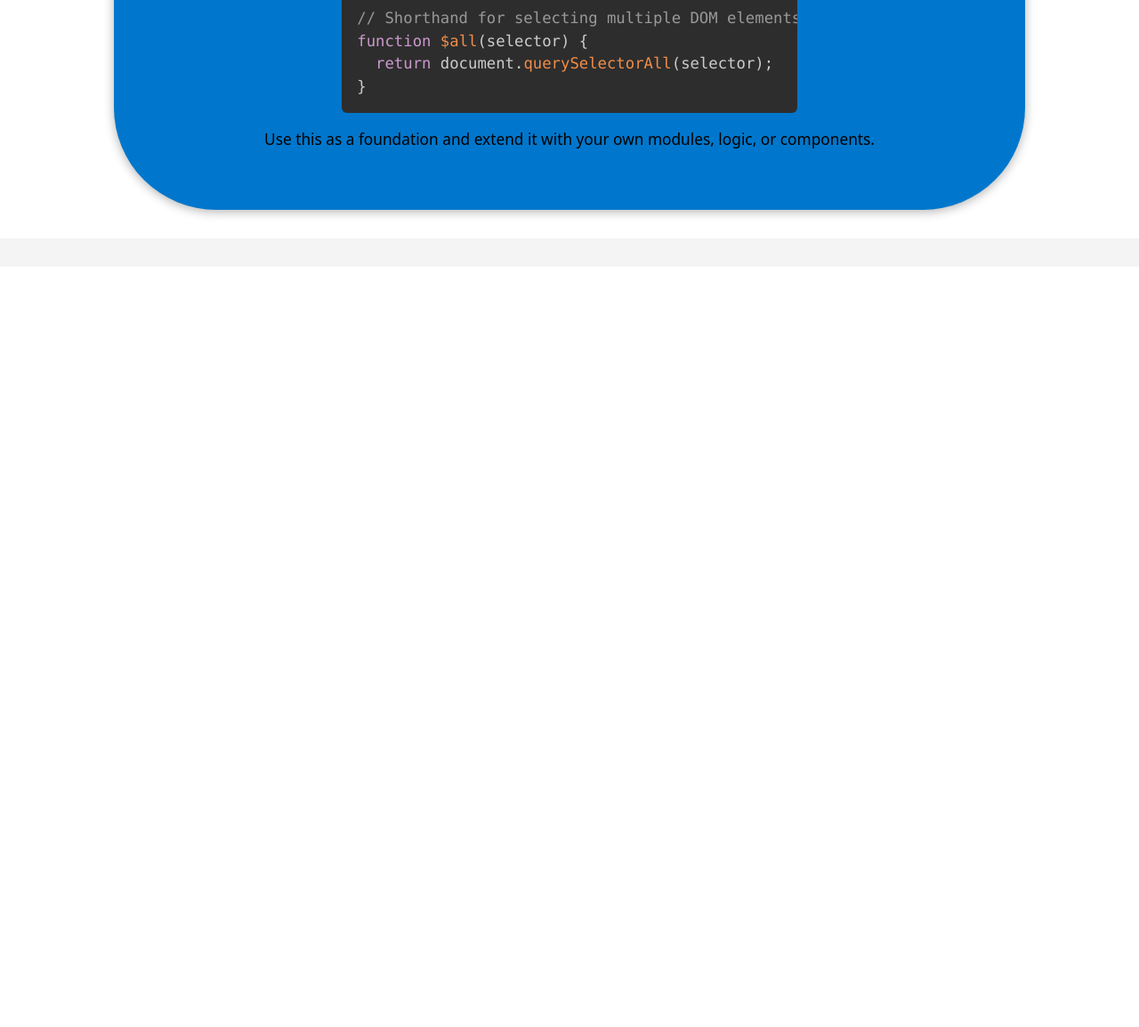
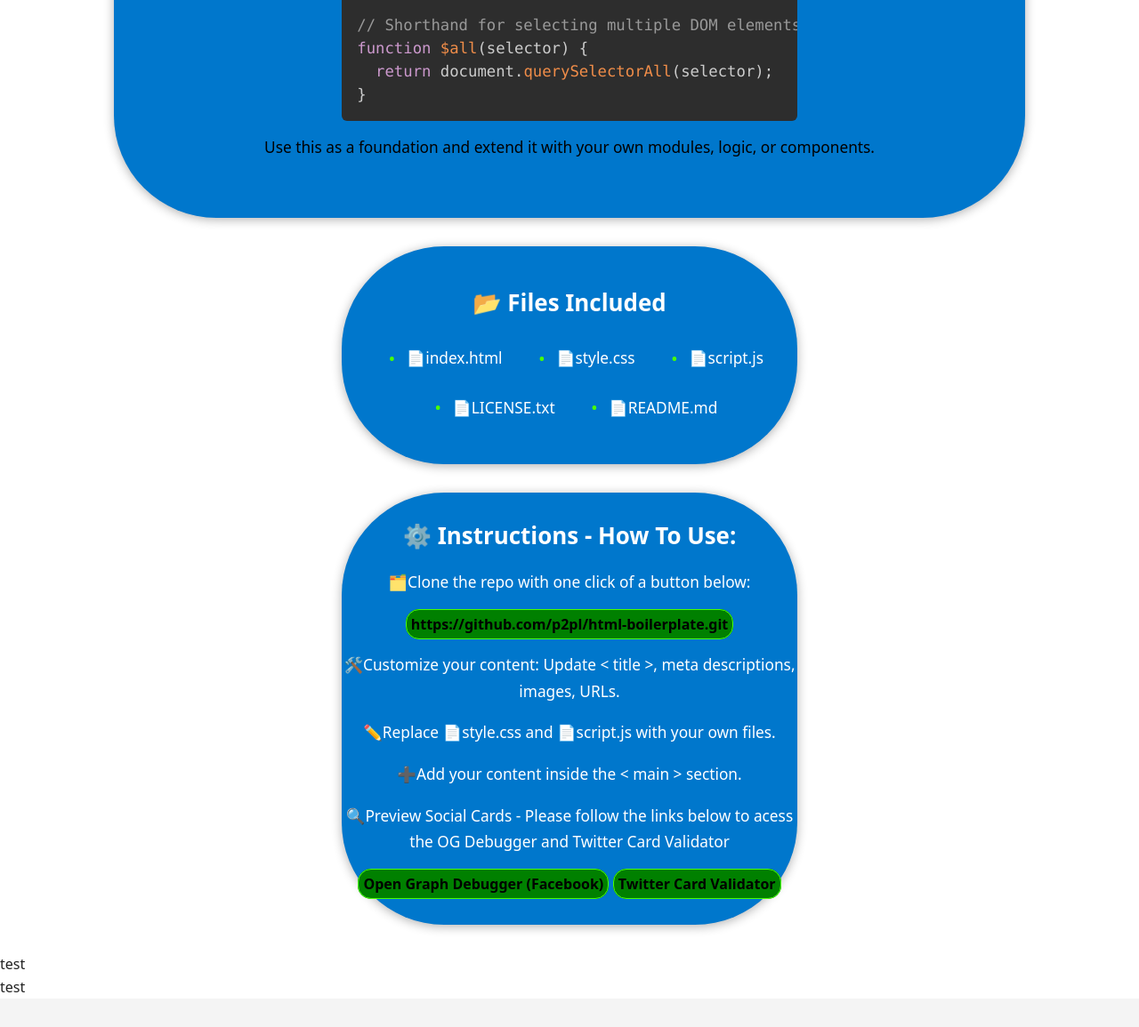
Before and after one commit to p2pl/html-boilerplate, a plain HTML site: page index.html in a window 1280 px wide. Shown: the part 2779-3934 px from the top of the page at 89% size. Before the commit the page ends 3079 px from the top, so only its background shows below. Drawn offline with nearby package versions, Linux system fonts and the light colour scheme.

Commit message:
further upgrades to the user interface

```diff
--- a/index.html
+++ b/index.html
@@ -167,6 +167,7 @@ standards mode (as opposed to quirks mode).--&gt;
     <section class="jspart">
       <div class="jspartcontent">
         <h2>🧠 JAVA SCRIPT- Script.js</h2>
+        <hr>
         <p>An educational JavaScript boilerplate featuring a modular, well-commented script.js structure designed to streamline the development of interactive front-end features.<br>
           Ideal for teaching clean code practices, event-driven logic, and DOM manipulation in modern JavaScript workflows.
         <br>
@@ -174,7 +175,6 @@ standards mode (as opposed to quirks mode).--&gt;
         This educational JavaScript starter file provides a simple, easy-to-understand script.js template to help you begin adding interactivity to your web projects.<br>
         It's a great way to learn how JavaScript works—step by step—with clean code and helpful comments throughout.
         </p>
-        <hr>
         <h2>✅ Features:</h2>
         <div class="bullet-list-inline">
         <span>DOMContentLoaded wrapper to ensure scripts run only after the DOM is fully loaded</span>
@@ -260,6 +260,37 @@ try {
       </code></pre>
       <p class="jsadvice">Use this as a foundation and extend it with your own modules, logic, or components.</p>
     </section>
+    <!---------------------------------------------END-OF-SECTION--------------------------------------------------------------------------------------->
+    <!---------------------------------------------START-OF-SECTION--------------------------------------------------------------------------------------->
+    <section class="filessection">
+      <div class="filespart">
+        <h2>📂 Files Included</h2>
+        <div class="bullet-list-inline">
+          <span>📄index.html</span>
+          <span>📄style.css</span>
+          <span>📄script.js</span>
+          <span>📄LICENSE.txt</span>
+          <span>📄README.md</span>
+        </div>
+      </div>
+    </section>
+    <section class="howtosection">
+      <div class="howto">
+        <h2>⚙️ Instructions - How To Use:</h2>
+        <p>🗂️Clone the repo with one click of a button below:</p>
+        <a class="clonebtn" href="#">https://github.com/p2pl/html-boilerplate.git</a>
+        <p>🛠️Customize your content: Update < title >, meta descriptions, images, URLs.</p>
+        <p>✏️Replace 📄style.css and 📄script.js with your own files.</p>
+        <p>➕Add your content inside the < main > section.</p>
+        <p>🔍Preview Social Cards - Please follow the links below to acess the OG Debugger and Twitter Card Validator</p>
+        <a class="clonebtn" href="#">Open Graph Debugger (Facebook)</a>
+        <a class="clonebtn" href="#">Twitter Card Validator</a>
+      </div>
+    </section>
+    <section class="finalinfo">
+      <div class="license">test</div>
+      <div class="support">test</div>
+    </section>
   </main>
   <footer role="contentinfo"> </footer>
 
--- a/style.css
+++ b/style.css
@@ -20,13 +20,17 @@ body {
   color: #222;
 } /*Base Body Styling: Clean slate layout with readable font and accessible color palette.*/
 
-
+ol {
+  list-style-position: inside;
+  padding-left: 0;
+}
 
 h1, h2, h3, h4, h5, h6 {
   font-weight: 600;
   line-height: 1.25;
   margin-top: 0;
 } /*Headings: Emphasizes headings with consistent line spacing and removes unexpected spacing.*/
+
 
 header {
   position: sticky;
@@ -79,7 +83,6 @@ header {
   align-items: center;
   color: white;
   font-size: 16px;
-
 }
 .main-nav nav ul li:hover {
   background-color: green;
@@ -166,7 +169,7 @@ header {
   }
 }
 .htmlpart pre.language-html {
-  width: 80%;
+  width: 65%;
   margin: auto auto;
 }
 .jspart {
@@ -253,6 +256,65 @@ code {
   width:50%;
   margin: auto auto;
 }
+.filespart {
+  display: block;
+  flex-direction: row;
+  width: 40%;
+  max-width: none;
+  margin: 2rem auto;
+  padding: 2rem 0;
+  background: #0077cc;
+  border-radius: 115px;
+  box-shadow: 0 2px 12px 0 rgba(0, 0, 0, 0.308);
+  font-size: 1.08rem;
+  line-height: 1.7;
+  color: white;
+  text-align: center;
+}
+.filespart h2 {
+  display: flex;
+  justify-content: center;
+  align-content: center;
+  text-align: center;
+  color: white;
+  padding: 15px;
+  margin: 0;
+}
+.howto {
+  display: block;
+  flex-direction: row;
+  width: 40%;
+  max-width: none;
+  margin: 2rem auto;
+  padding: 2rem 0;
+  background: #0077cc;
+  border-radius: 115px;
+  box-shadow: 0 2px 12px 0 rgba(0, 0, 0, 0.308);
+  font-size: 1.08rem;
+  line-height: 1.7;
+  color: white;
+  text-align: center;
+}
+.howto a{
+  padding: 5px;
+  font-weight: bold;
+  font-size: 16px;
+  text-decoration: none;
+  color: black;
+  background-color: green;
+  border: 1px double #48ff00;
+  border-radius: 15px;
+}
+.howto a:hover{
+  padding: 5px;
+  font-weight: bold;
+  font-size: 16px;
+  text-decoration: none;
+  background-color: #48ff00;
+  color: black;
+  border: 1px double white;
+  border-radius: 15px;
+}
 button {
   font: inherit;
   cursor: pointer;
```
